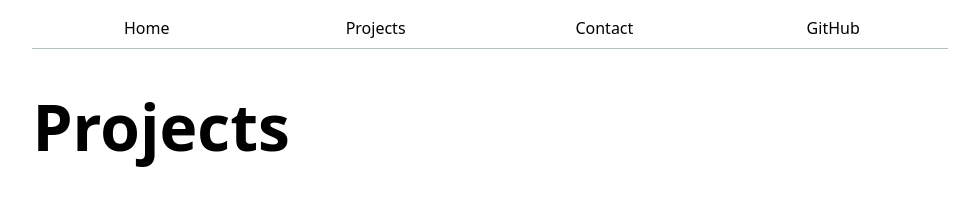
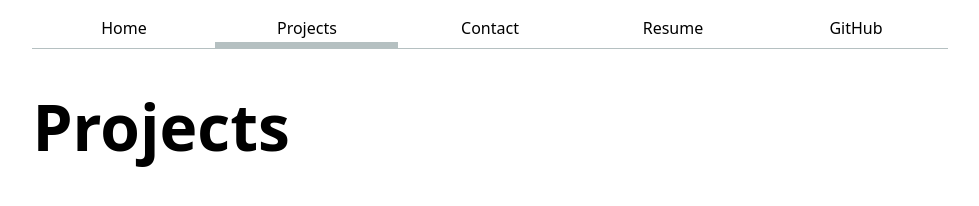
Before and after one commit to aasim-ucsd/portfolio, a plain HTML site: page projects/index.html in a window 1280 px wide. Shown: the whole page, without its empty margins (150-1129 px from the left). Drawn offline with Linux system fonts and the light colour scheme.

Commit message:
projectsindexchange

```diff
--- a/projects/index.html
+++ b/projects/index.html
@@ -9,8 +9,9 @@
 <body>
     <nav>
         <a href="../">Home</a>
-        <a href="../projects/">Projects</a>
+        <a href="../projects/" class="current">Projects</a>
         <a href="../contact/">Contact</a>
+        <a href="../resume/">Resume</a>
         <a href="https://github.com/aasim-ucsd" target="_blank">GitHub</a>
     </nav>
     <h1>Projects</h1>
```
